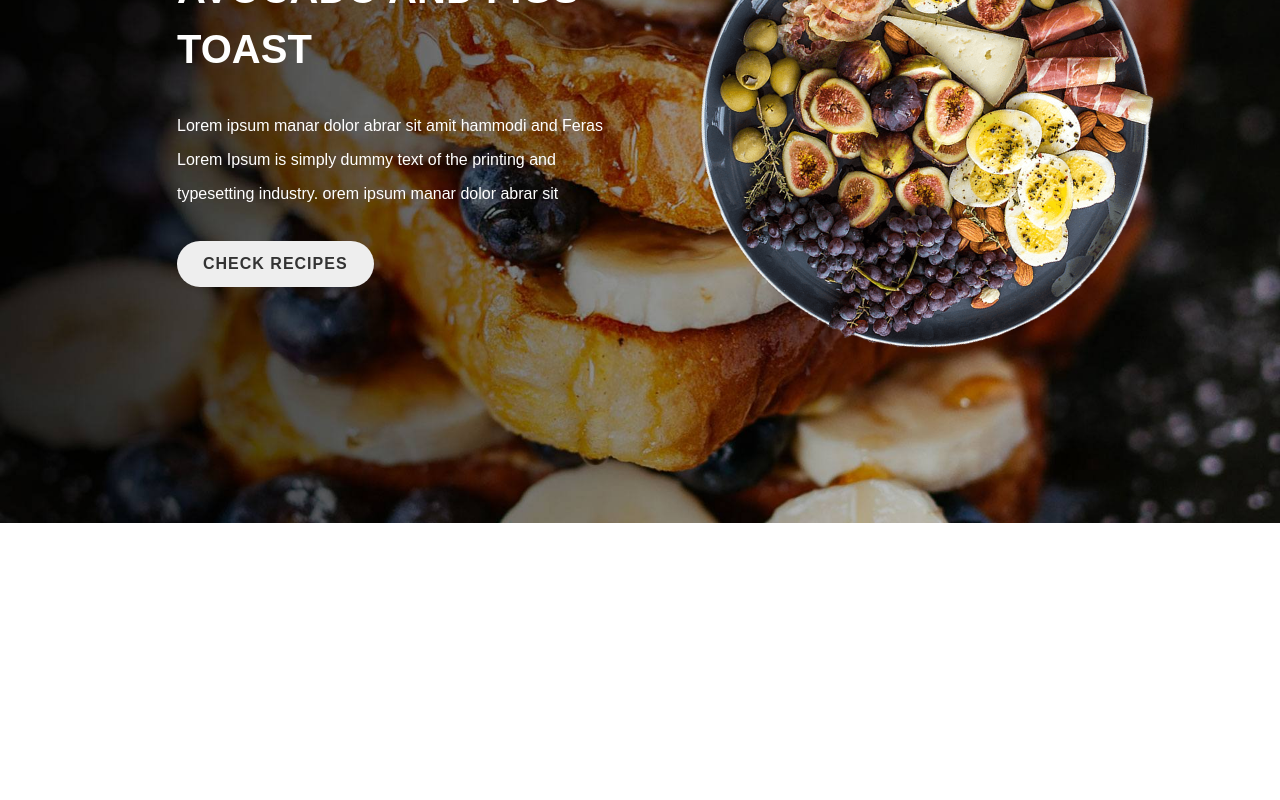
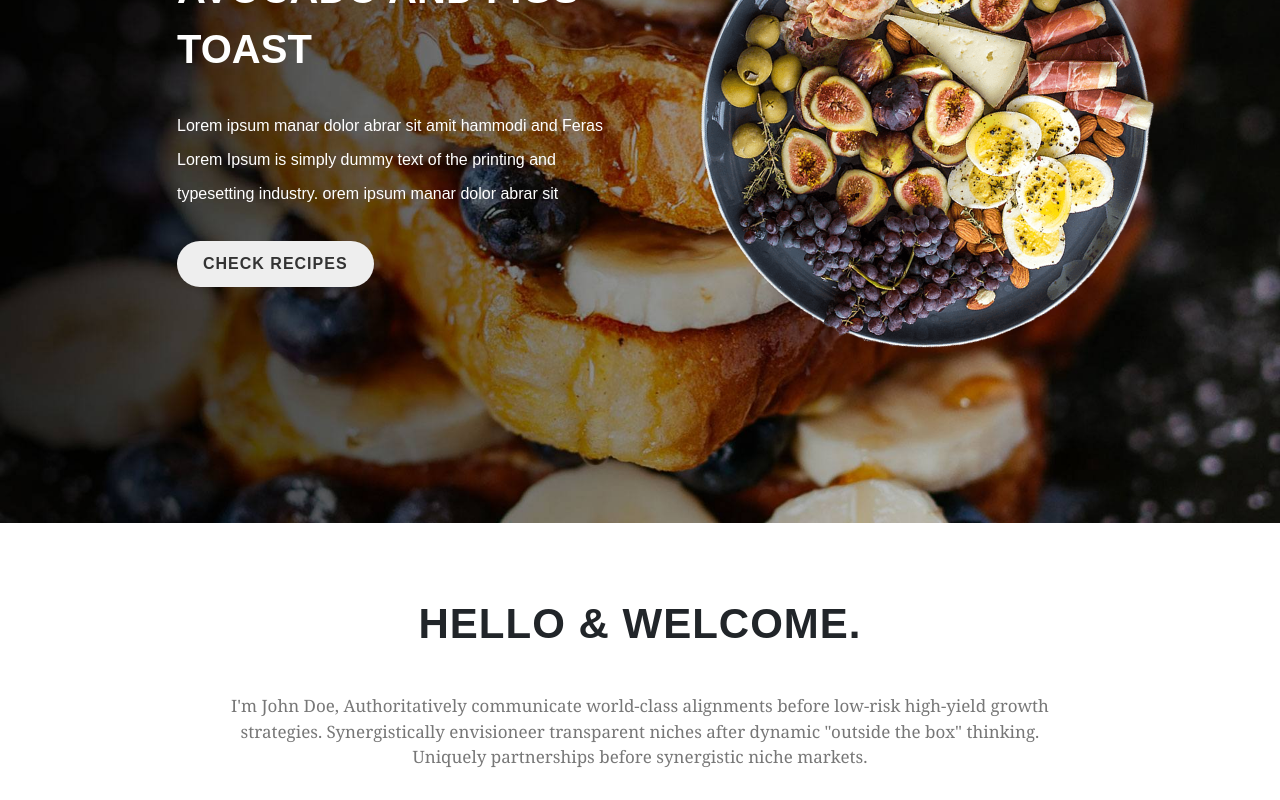
Before and after one commit to abrar-alqashmari/recipe-front, a React (Create React App) app: page / in a window 1280 px wide. Shown: the part 277-1077 px from the top of the page. Before the commit the page ends 800 px from the top, so only its background shows below. Built offline with nearby package versions, Linux system fonts and the light colour scheme.

Commit message:
Main added

```diff
--- a/src/screens/home/Home.js
+++ b/src/screens/home/Home.js
@@ -1,9 +1,10 @@
 import Banner from "./banner/Banner"
-
+import Main from "./main/Main"
 const Home = () => {
     return (
         <>
             <Banner />
+            <Main />
         </>
     )
 }
--- /dev/null
+++ b/src/screens/home/main/Main.js
@@ -0,0 +1,20 @@
+import React from 'react'
+import './main.css'
+function Main() {
+  return (
+    <section className="content" >
+        <div className="content-wrap pb-0 overflow: visible;">
+        <div className='col-md-8 offset-md-2 center'>
+        <h2 class="text-title-light text-dark mb-5 ls1 text-uppercase">Hello &amp; Welcome.</h2>
+        <p className="pargraph">
+        I'm John Doe, Authoritatively communicate world-class alignments before low-risk high-yield growth strategies. Synergistically envisioneer transparent niches after dynamic "outside the box" thinking. Uniquely partnerships before synergistic niche markets.
+        </p>
+        </div>
+   </div>
+    </section>
+
+
+  )
+}
+
+export default Main
--- /dev/null
+++ b/src/screens/home/main/main.css
@@ -0,0 +1,5 @@
+.pargraph {
+font-size: 17px;
+ color: #777;
+ font-family:Cambria, Cochin, Georgia, Times, 'Times New Roman', serif
+}
```
